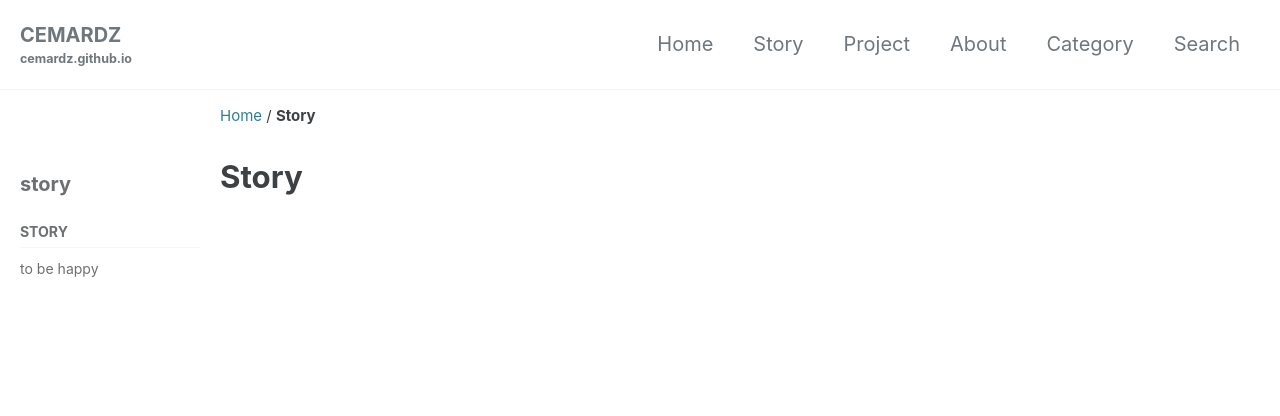
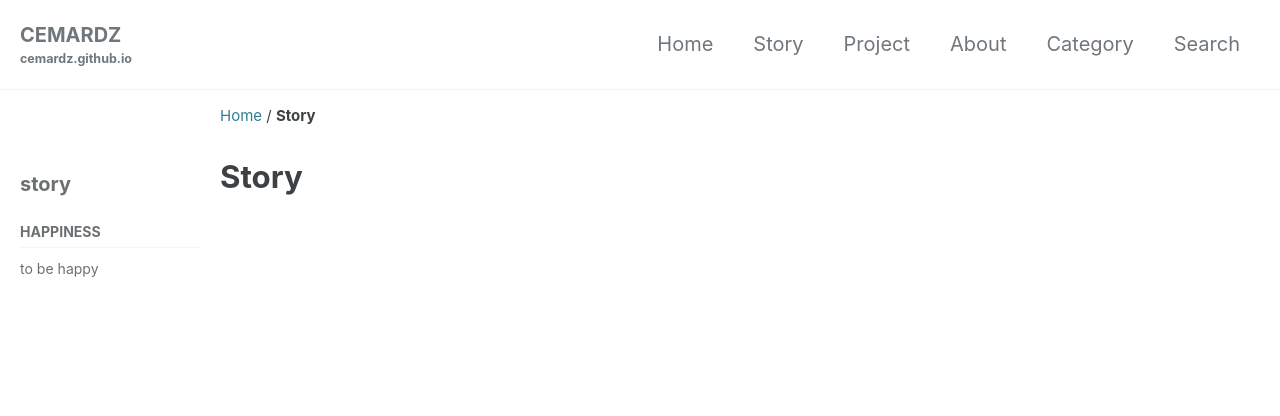
Before and after one commit to cemardz/cemardz.github.io, a Jekyll site: the page built from _pages/story.md, in a window 1280 px wide. Shown: the top 416 px of the page. Built offline with Jekyll 4.4.1, drawn with Linux system fonts in a browser that asks for light colours; cached includes are drawn as plain includes; some web fonts are replaced.

Commit message:
Update navigation.yml

```diff
--- a/_data/navigation.yml
+++ b/_data/navigation.yml
@@ -21,7 +21,7 @@ main:
   #   url: /sitemap/
 
 sidebar-story:
-  - title: "story"
+  - title: "happiness"
     url: /story/happiness/
     children:
       - title: "to be happy"
```
